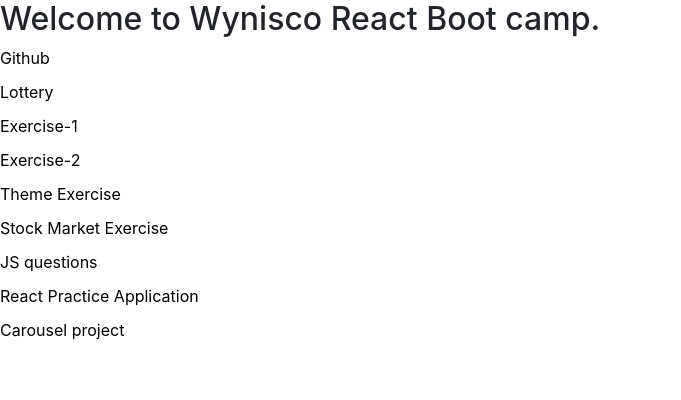
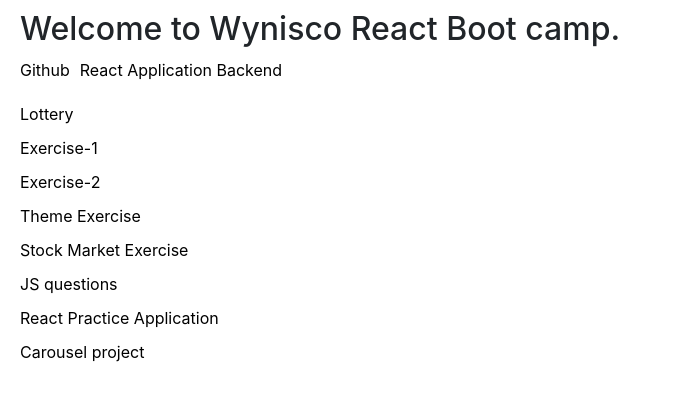
Before and after one commit to vrkonudula/playground, a React (Create React App) app: page / in a window 1280 px wide. Shown: the top 400 px of the page, without its empty margins (0-681 px from the left). Built offline with nearby package versions, Linux system fonts and the light colour scheme.

Commit message:
Added url forbackend heroku app

```diff
--- a/src/css/Home.css
+++ b/src/css/Home.css
@@ -1,3 +1,6 @@
+div {
+    margin: 10px;
+}
 nav {
     display: flex;
     flex-direction: column;
--- a/src/pages/Home.js
+++ b/src/pages/Home.js
@@ -5,9 +5,14 @@ function Home() {
     <div>
       <h2>Welcome to Wynisco React Boot camp.</h2>
       <nav>
+        <div style={{display:"flex",marginLeft:"0"}}>
         <li>
           <a href="https://www.github.com/vrkonudula/playground">Github</a>
-        </li>
+          </li>
+          <li style={{marginLeft:"10px"}}>
+          <a href="https://reaction-venkat-konudula.herokuapp.com">React Application Backend</a>
+          </li>
+          </div>
         <Link to='/lottery'>
           <li>Lottery</li>
         </Link>
```
